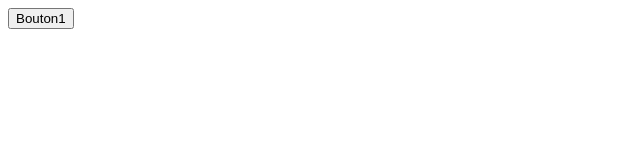
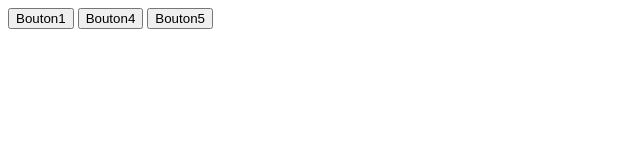
Before and after one commit to RaphaelP3/git-exo, a plain HTML site: page index.html in a window 1280 px wide. Shown: the whole page, without its empty margins (0-640 px from the left). Drawn offline with Linux system fonts and the light colour scheme.

Commit message:
Nouvelle branche et boutons changés

```diff
--- a/index.html
+++ b/index.html
@@ -8,6 +8,7 @@
 <body>
 
     <button>Bouton1</button>
-
+    <button>Bouton4</button>
+    <button>Bouton5</button>
 </body>
 </html>
```
